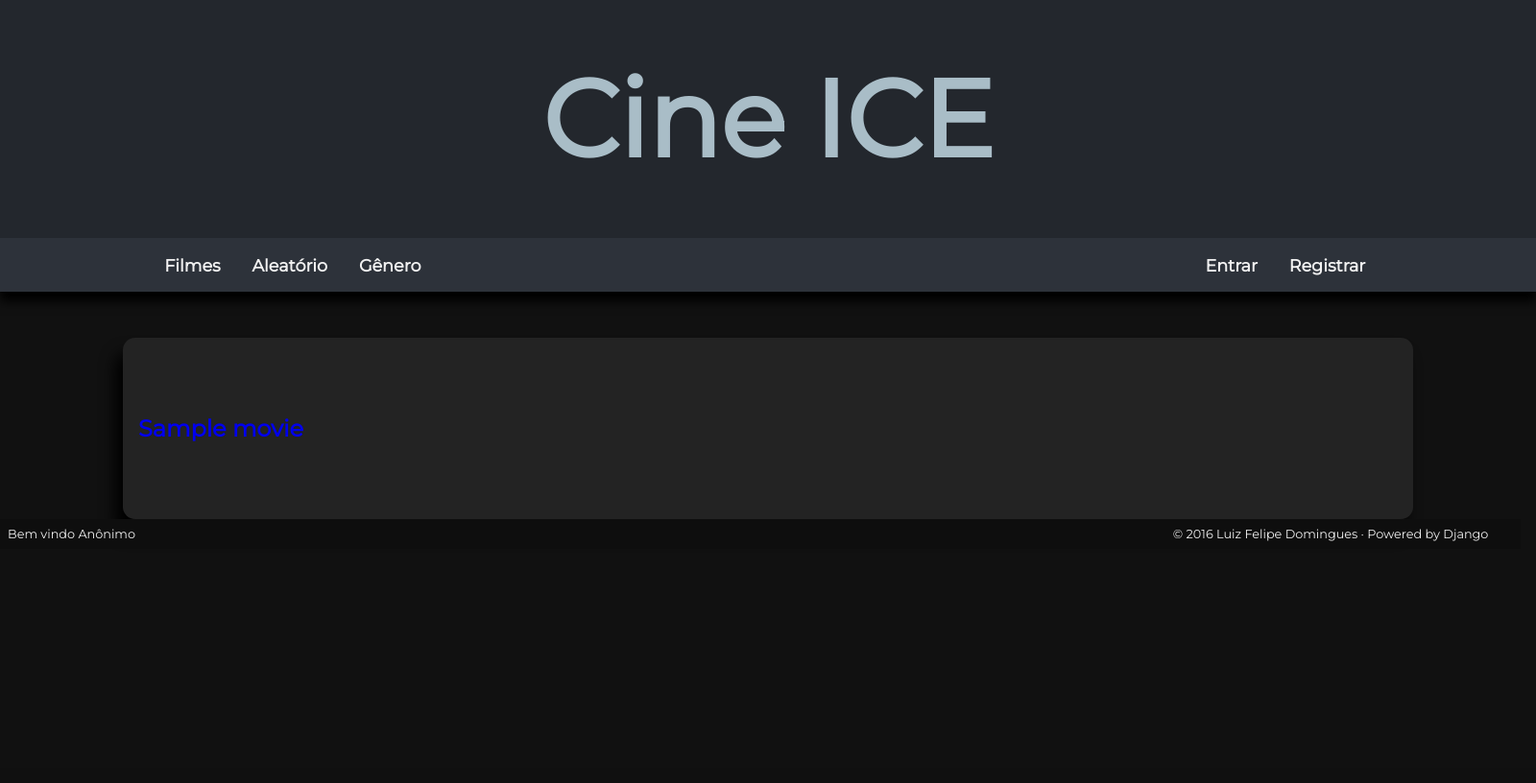
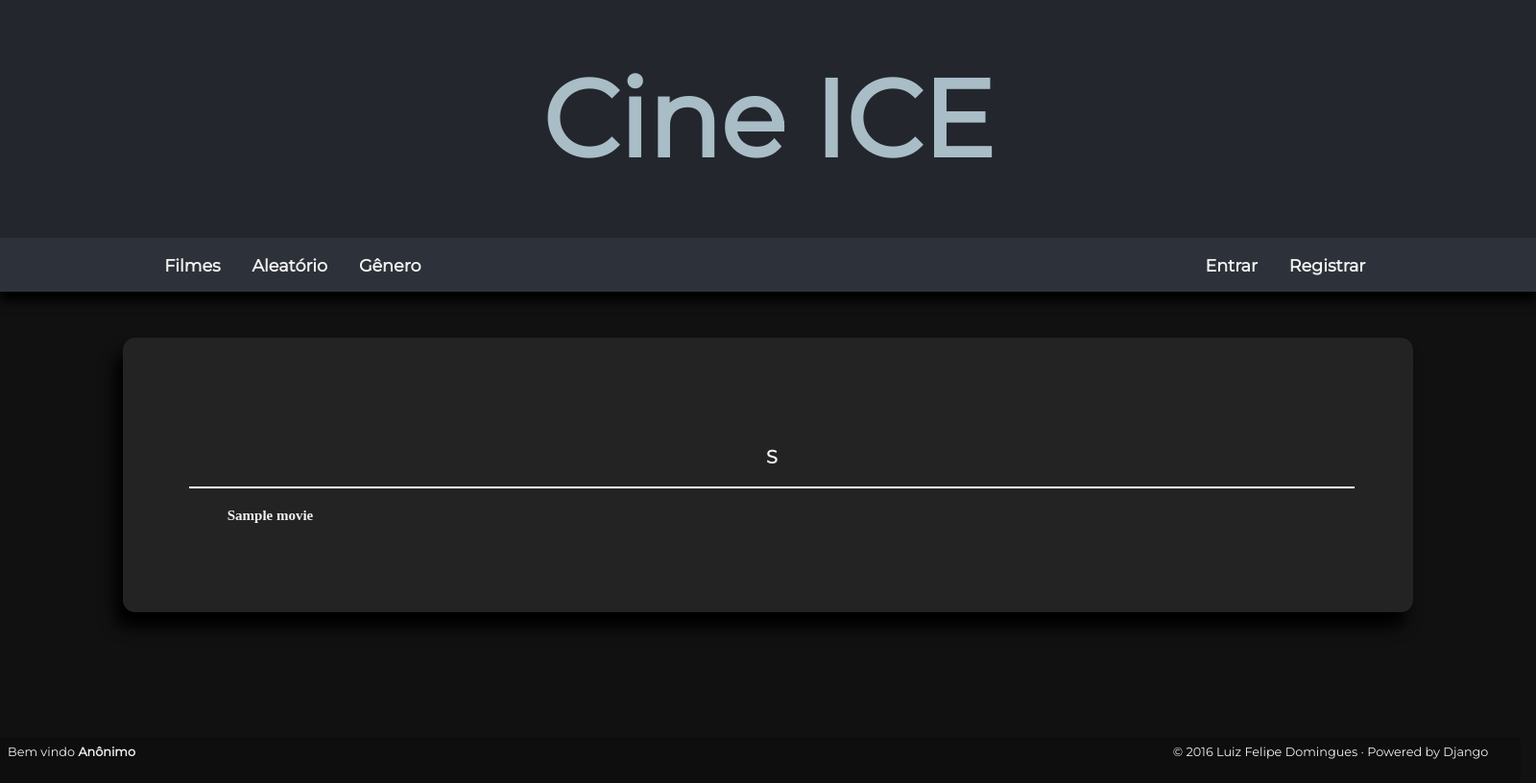
Before and after one commit to lfsando/cineice, a Django app: a page that uses movies/templates/movies/base.html in a window 1600 px wide. Shown: the whole page at 96% size. Before the commit the page ends 564 px from the top, so only its background shows below. Run offline with Django 3.2, Linux system fonts and the light colour scheme; tables that the repository leaves empty hold one stand-in row (values such as "Sample post").

Commit message:
Changes in how the genre list is displayed. Changes in publish view.

```diff
--- a/movies/admin.py
+++ b/movies/admin.py
@@ -14,8 +14,8 @@
 
         ('Other informations',                {'fields': ['author', 'pub_date', 'publish']}),
     ]
-    list_display = ('title', 'release_year', 'author',)
-    list_filter = ('release_year',)
+    list_display = ('title', 'release_year', 'author', 'publish')
+    list_filter = ('release_year', 'publish')
     search_fields = ['title', 'original_title', 'release_year']
 
 
--- a/movies/models.py
+++ b/movies/models.py
@@ -6,27 +6,27 @@
 from multiselectfield import MultiSelectField
 
 GENRES = [
-    ("Ação", "Ação"),
-    ("Aventura", "Aventura"),
-    ("Animação", "Animação"),
-    ("Biográfico", "Biográfico"),
-    ("Clássicos", "Classicos"),
-    ("Comédia", "Comédia"),
-    ("Crime", "Crime"),
-    ("Drama", "Drama"),
-    ("Família", "Família"),
-    ("Fantasia", "Fantasia"),
-    ("Film_noir", "Film-noir"),
-    ("Histórico", "Histórico"),
-    ("Terror", "Terror"),
-    ("Musical", "Musical"),
-    ("Mistério", "Mistério"),
-    ("Romance", "Romance"),
-    ("Ficção Científica", "Ficção Científica"),
-    ("Esporte", "Esporte"),
-    ("Suspense", "Suspense"),
-    ("Guerra", "Guerra"),
-    ("Western", "Western"),
+    ("açao", "Ação"),
+    ("aventura", "Aventura"),
+    ("animacao", "Animação"),
+    ("biografico", "Biográfico"),
+    ("classicos", "Classicos"),
+    ("comedia", "Comédia"),
+    ("crime", "Crime"),
+    ("drama", "Drama"),
+    ("familia", "Família"),
+    ("fantasia", "Fantasia"),
+    ("filme_noir", "Film-noir"),
+    ("historico", "Histórico"),
+    ("terror", "Terror"),
+    ("musical", "Musical"),
+    ("misterio", "Mistério"),
+    ("romance", "Romance"),
+    ("ficçao_cientifica", "Ficção Científica"),
+    ("esporte", "Esporte"),
+    ("suspense", "Suspense"),
+    ("guerra", "Guerra"),
+    ("western", "Western"),
 ]
 
 
@@ -63,13 +63,13 @@
     )
 
     # Other infos
-    publish = models.BooleanField(default=True)
+    publish = models.BooleanField(default=False)
     author = models.ForeignKey('auth.User')
     pub_date = models.DateTimeField(blank=True, null=True, default=timezone.now)
     user_rating = 0
 
-    def publish_movie(self):
-        self.publish = True
+    def publish_movie(self, publish=True):
+        self.publish = publish
 
     def __str__(self):
         return self.title
--- a/movies/static/movies/css/style.css
+++ b/movies/static/movies/css/style.css
@@ -6,10 +6,19 @@
 body {
   background-color: #111111;
   min-width: 100em;
-
 }
 html, body {
     height: 100%;
+}
+/* PUSH THE FOOTER TO BOTTOM */
+.wrapper {
+  min-height: 100%;
+  height: auto !important;
+  height: 100%;
+  margin: 0 auto -2em;
+}
+.footer, .push {
+  height: 2em;
 }
 
 /* GENERAL TEXT SETTINGS */
@@ -156,7 +165,7 @@
 
 .movie-poster-img {
   max-width: 380px;
-  padding: 0em;
+  padding: 0;
 }
 
 .movie-genres {
@@ -223,7 +232,7 @@
 }
 
 .user {
-  text-weight: bold;
+  font-weight: bold;
 }
 
 .user-link {
@@ -266,7 +275,6 @@
 }
 
 .genre-list {
-  min-height: 18.5em;
   padding: 2em;
   color: #555555;
   margin: auto;
@@ -288,18 +296,19 @@
   color: #ff7400;
 }
 
-.return-button {
+.context-btn {
   font-family: "Montserrat", "Open Sans", sans-serif;
   color: #f2f2f2;
-  clear: both;
   border: 2px solid #333333;
   background-color: #222222;
   padding: 1em;
   float: right;
 }
-.return-button:hover {
+.context-btn:hover {
+  background-color: #333333;
+}
+.context-btn:hover > a{
   color: #ff7400;
-  background-color: #333333;
 }
 
 /** NEW MOVIE FORM**/
@@ -353,7 +362,9 @@
   color: #f2f2f2;
   font-family: "Open Sans", sans-serif;
   padding: 0;
-  max-width: 55em;
+  columns: 7;
+  -webkit-columns: 7;
+  -moz-columns: 7;
 }
 
 #id_genre li {
@@ -377,7 +388,7 @@
   font-weight: bold;
   font-family: "Montserrat", sans-serif;
   float: right;
-  margin: 1em 35em 0em 0em;
+  margin: 1em 35em 0 0;
 }
 
 .errorlist + p input{
@@ -398,16 +409,67 @@
 
 }
 
-#movie-edit-btn {
-  margin-top: 3em;
+#detail-buttons {
+  float: left;
 }
-
-#movie-edit-btn a:link, #movie-edit-btn a:visited {
+.movie-edit-btn {
+  margin: 3em 0 0 1em;
+  display: inline;
+}
+.movie-edit-btn a:link, #movie-edit-btn a:visited {
   color: #f2f2f2;
   font-size: 0.8em;
 }
 
-#movie-edit-btn:hover > a{
+.movie-edit-btn:hover > a{
   color: #ff7400;
   text-shadow: 1px 1px 1px black;
 }
+
+
+
+/* MOVIE LIST */
+#movie-list {
+  display: inline-block;
+  width: 100%;
+}
+
+#movie-list ul {
+  list-style-type: none;
+}
+
+.letter-wrapper {
+  color: #f2f2f2;
+  padding: 1em;
+  font-size: 0.8em
+}
+.letter-wrapper ul {
+  columns: 4;
+  -webkit-columns: 4;
+  -moz-columns: 4;
+}
+.letter-wrapper h2 {
+  text-align: center;
+  padding: 1em;
+  border-bottom: 2px solid white;
+  margin-bottom: 1em;
+}
+
+.letter-wrapper a:link {
+  color: #f2f2f2;
+}
+
+.letter-wrapper a:visited {
+  color: #79aec8;
+}
+
+.letter-wrapper a:hover {
+  color: #ff7400;
+}
+
+/* PUBLISHED PAGE */
+.message {
+  text-align: center;
+  padding: 1em;
+  color: #f2f2f2;
+}
--- a/movies/templates/movies/base.html
+++ b/movies/templates/movies/base.html
@@ -63,10 +63,9 @@
       {% block content %}
       {% endblock %}
     </section>
-
-
     <div class="push"></div>
-    <footer id="footer-bar">
+  </div>
+  <footer id="footer-bar" class="footer">
     <div id="footer-content">
       {% if user.is_authenticated %}
         <a class="user-link" href="/admin">Bem vindo <span class="user">{{ user }}</span></a>
@@ -76,8 +75,6 @@
       <p id="about">&copy; 2016 <a href="mailto:lfsando@gmail.com">Luiz Felipe Domingues</a> &middot Powered by Django</p>
     </div>
   </footer>
-  </div>
-
 </body>
 
 </html>
--- a/movies/templates/movies/by_genre.html
+++ b/movies/templates/movies/by_genre.html
@@ -8,5 +8,5 @@
       <li class="genre-item"><a href="{% url 'movies:movie_detail' movie_pk=movie.pk %}" >{{ movie.title }}</a></li>
     {% endfor %}
   </ul>
-  <a class="return-button" href="{% url 'movies:genres_list' %}">Todos os gêneros</a>
+  <a class="context-btn" href="{% url 'movies:genres_list' %}">Todos os gêneros</a>
 {% endblock %}
--- a/movies/templates/movies/genres_list.html
+++ b/movies/templates/movies/genres_list.html
@@ -4,8 +4,8 @@
     <h2 class="genre-title">Gêneros</h2>
     <section class="content-list">
       <ul class="genre-list">
-        {% for genre in genres_list %}
-          <li class="genre-item"><a href="{% url 'movies:by_genre' genre=genre|lower %}" >{{ genre }}</a></li>
+        {% for url, genre in genres_list.items %}
+          <li class="genre-item"><a href="{% url 'movies:by_genre' genre=url|lower %}" >{{ genre }}</a></li>
         {% endfor %}
       </ul>
     </section>
--- a/movies/templates/movies/movie_edit.html
+++ b/movies/templates/movies/movie_edit.html
@@ -7,7 +7,7 @@
   <div id="form-container">
     <form method="POST" class="movie-form">{% csrf_token %}
       {{ form.as_p }}
-      <button type="submit" class="return-button">Save</button>
+      <button type="submit" class="context-btn">Save</button>
     </form>
   </div>
 </section>
--- a/movies/templates/movies/movie_list.html
+++ b/movies/templates/movies/movie_list.html
@@ -1,9 +1,27 @@
 {% extends 'movies/base.html' %}
 
 {% block content %}
-  {% for movie in movies %}
-    <a href="{% url 'movies:movie_detail' movie_pk=movie.pk %}">
-      <h2>{{ movie.title }}</h2>
-    </a>
-  {% endfor %}
+  <section id="movie-list">
+    <ul>
+    {% for index in movie_index %}
+      {% if index.1 %}
+        <li>
+          <div class="letter-wrapper">
+            <h2>{{ index.0 }}</h2>
+            {% for movie in index.1 %}
+              <ul>
+                <li>
+                  <a href="{% url 'movies:movie_detail' movie_pk=movie.pk %}">
+                    <h3>{{ movie|capfirst }}</h3>
+                  </a>
+                </li>
+              </ul>
+            {% endfor %}
+          </div>
+        </li>
+      {% endif %}
+    {% endfor %}
+    </li>
+    </ul>
+  </section>
 {% endblock %}
--- a/movies/urls.py
+++ b/movies/urls.py
@@ -10,9 +10,11 @@
 urlpatterns = [
     url(r'^$', views.RandomView.as_view(), name='random'),
     url(r'^filmes/$', views.movies_list, name='movies_list'),
-    url(r'^filmes/generos/(?P<genre>[-\w]+)/$', views.by_genre, name='by_genre'),
+    url(r'^filmes/generos/(?P<genre>[- \w]+)/$', views.by_genre, name='by_genre'),
     url(r'^filmes/generos/$', views.genres, name='genres_list'),
     url(r'^filmes/(?P<movie_pk>\d+)/$', views.movie_detail, name='movie_detail'),
+    url(r'^filmes/(?P<movie_pk>\d+)/publicar/$', views.publish_movie, name='publish_movie'),
+    url(r'^filmes/(?P<movie_pk>\d+)/editar/$', views.movie_edit, name='movie_edit'),
     url(r'^filmes/novo/$', views.movie_new, name='movie_new'),
-    url(r'^filmes/(?P<movie_pk>\d+)/editar/$', views.movie_edit, name='movie_edit'),
+
 ] + static(settings.MEDIA_URL, document_root=settings.MEDIA_ROOT)
--- a/movies/views.py
+++ b/movies/views.py
@@ -7,6 +7,8 @@
 from .forms import MovieForm
 import random
 import datetime
+from string import digits, ascii_uppercase
+from collections import OrderedDict
 
 
 class RandomView(generic.DetailView):
@@ -25,17 +27,53 @@
 
 def movies_list(request):
     movies = Movie.objects.filter(publish=True).order_by('title')
-    return render(request, 'movies/movie_list.html', {'movies': movies})
+    letters = '#' + ascii_uppercase
+    alpha_order = [[letter, []] for letter in letters]
+
+    for movie in movies:
+        first_letter = movie.title[0]
+        if first_letter in list(digits):
+            alpha_order[0][1].append(movie)
+        else:
+            for letter in range(len(alpha_order)):
+                if first_letter.upper() == alpha_order[letter][0]:
+                    alpha_order[letter][1].append(movie)
+
+    return render(request, 'movies/movie_list.html', {'movies': movies, 'movie_index': alpha_order})
 
 
 def movie_detail(request, movie_pk):
     movie = get_object_or_404(Movie, pk=movie_pk)
-    return render(request, 'movies/movie_detail.html', {'movie': movie})
+    genres_list = movie.genre
+    movie_genres = []
+    for url, name in GENRES:
+        for genre in genres_list:
+            if genre == url:
+                movie_genres.append([name, url])
+
+    return render(request, 'movies/movie_detail.html', {'movie': movie, 'genres': movie_genres})
+
+
+def publish_movie(request, movie_pk):
+    movie = get_object_or_404(Movie, pk=movie_pk)
+    if not movie.publish:
+        movie.publish = True
+        movie.save()
+        message = "O filme {} foi publicado com sucesso".format(movie.title)
+        return render(request, 'movies/publish.html', {'movie': movie, 'message': message})
+    else:
+        movie.publish = False
+        movie.save()
+        message = "O filme {} foi omitido com sucesso".format(movie.title)
+        return render(request, 'movies/publish.html', {'movie': movie, 'message': message})
 
 
 def by_genre(request, genre):
+    for name, url in GENRES:
+        if url == genre:
+            genre_title = name
+
     movie_list = []
-
     for movie in Movie.objects.all():
         for movie_genre in movie.genre:
             if movie_genre.lower() == genre.lower():
@@ -43,15 +81,13 @@
                 movie_list.append(get_object_or_404(Movie, pk=pk))
     if movie_list:
         movie_list.sort(key=lambda x: x.title)
-        return render(request, 'movies/by_genre.html', {'movie_list': movie_list, 'genre': genre})
+        return render(request, 'movies/by_genre.html', {'movie_list': movie_list, 'genre': genre_title})
     else:
         return HttpResponse(content="No movies in {} genre".format(genre), status=404)
 
 
 def genres(request):
-    genres_list = []
-    for genre in range(len(GENRES)):
-        genres_list.append(GENRES[genre][1])
+    genres_list = OrderedDict(GENRES)
     return render(request, 'movies/genres_list.html', {'genres_list': genres_list})
 
 
```
Also changed, not shown: movies/templates/movies/movie_detail.html (+18 -10 lines), movies/templates/movies/publish.html (added, +8 -0 lines), movies/migrations/0029_auto_20160730_0957.py (added), movies/migrations/0030_auto_20160730_1049.py (added). Lines whose indentation alone changed are shown as unchanged.
